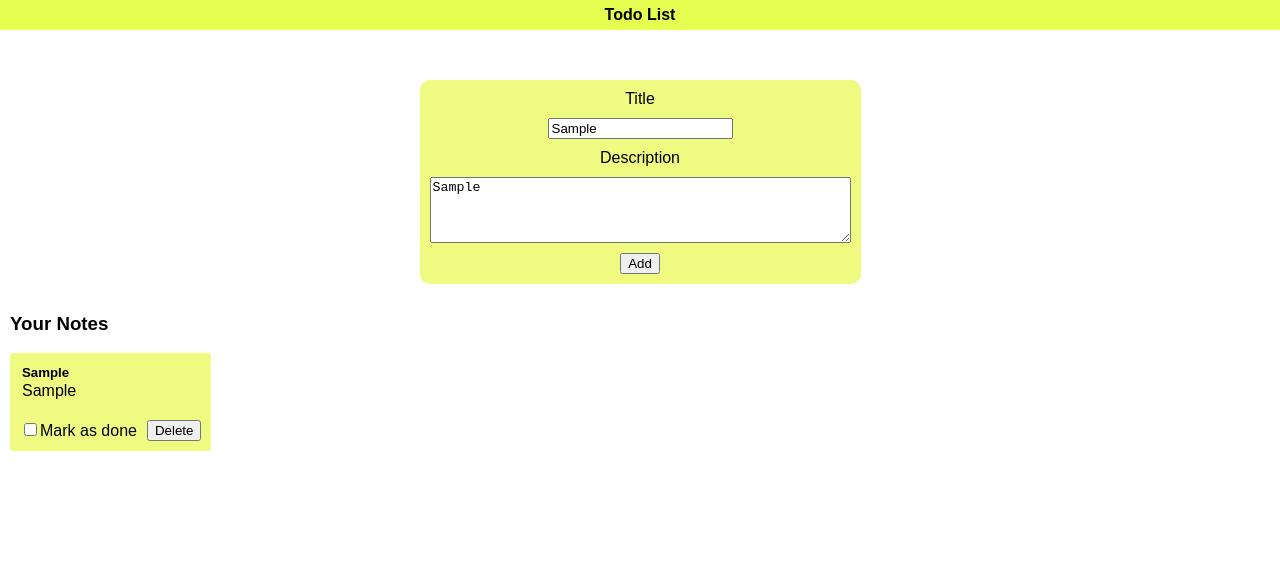
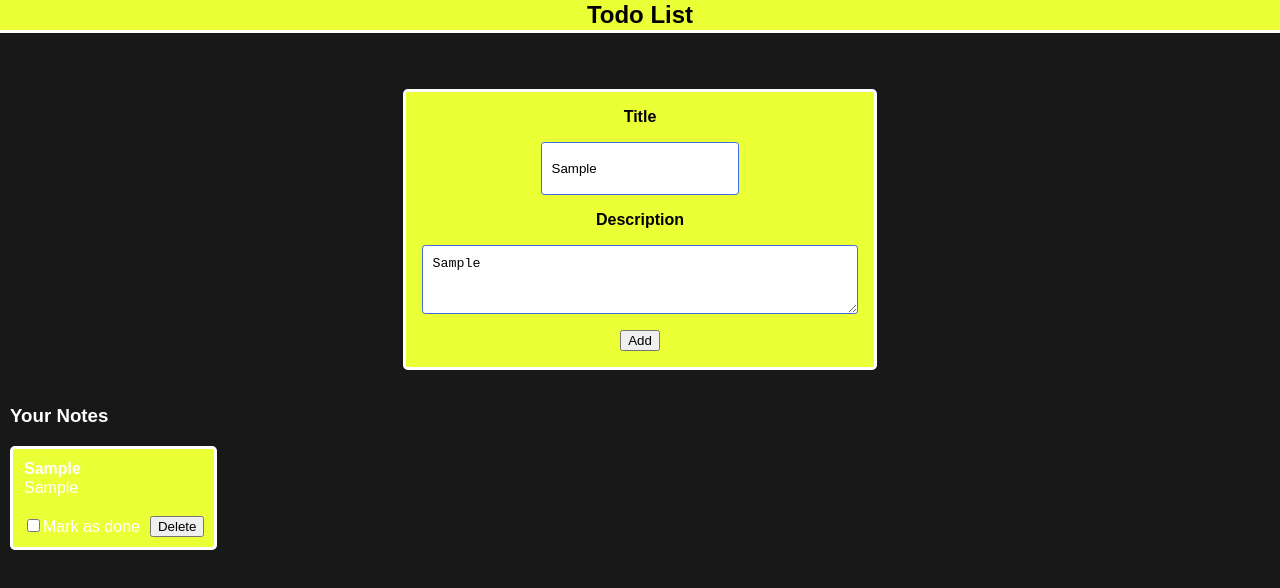
Before and after one commit to ritvikmathur1999/cat_angular_asg01, an Angular app: page / in a window 1280 px wide. Both pictures are taken after typing "Sample", "Sample" into the empty fields and a click on the button "Add". Shown: the top 588 px of the page. Built offline with nearby package versions, Linux system fonts and the light colour scheme.

Commit message:
style enhancements

```diff
--- a/src/app/app.component.css
+++ b/src/app/app.component.css
@@ -1,9 +1,11 @@
 .nav-bar{
   display: flex;
-  background-color: rgb(229, 255, 81);
+  background-color: rgb(235, 255, 55);
   margin-bottom: 40px;
+  font-size: 1.5rem;
   height: 30px;
   justify-content: center;
+  border-bottom: 3px solid white;
 }
 
 .nav-bar > *{
--- a/src/app/myComponents/add-todo/add-todo.component.css
+++ b/src/app/myComponents/add-todo/add-todo.component.css
@@ -1,25 +1,43 @@
-.add-items-main{
+.add-items-main {
   display: flex;
   flex-direction: column;
   /* background-color: black; */
   align-content: center;
-
 }
 
-.add-items{
+.add-items {
   display: flex;
   justify-self: center;
   align-self: center;
 }
 
-.add-items > *
+.add-items > * {
+  padding: 1rem;
+  font-weight: bold;
+  border-radius: 0.3rem;
+  background-color: rgb(235, 255, 55);
+  display: flex;
+  border: 0.2rem solid white;
+  flex-direction: column;
+  margin: 1rem;
+  gap: 1rem;
+  align-items: center;
+}
+
+.form-input{
+    border-radius: 0.2rem;
+    border-style: none;
+    border: 0.1rem solid royalblue;
+    height: 2rem;
+    padding: 0.6rem;
+
+}
+
+.form-input-desc
 {
-    padding: 10px;
-    border-radius: 10px;
-    background-color:rgb(238, 250, 128);
-    display: flex;
-    flex-direction: column;
-    margin: 10px;
-    gap: 10px;
-    align-items:center;
+    border-radius: 0.2rem;
+    border-style: none;
+    border: 0.1rem solid royalblue;
+    height: 3rem;
+    padding: 0.6rem;
 }
--- a/src/app/myComponents/add-todo/add-todo.component.html
+++ b/src/app/myComponents/add-todo/add-todo.component.html
@@ -5,7 +5,7 @@
         <input type="text" [(ngModel)]="title" class="form-input" name="title" aria-describedby="titleHelp"
             id="title">
         <label for="description" class="desc">Description</label>
-        <textarea rows="4" cols="50" type="text" [(ngModel)]="desc" class="form-input" name="desc" id="desc"></textarea>
+        <textarea rows="4" cols="50" type="text" [(ngModel)]="desc" class="form-input-desc" name="desc" id="desc"></textarea>
         <button type="submit" class="btnn">Add</button>
     </form>
 </div>
--- a/src/app/myComponents/todo-item/todo-item.component.css
+++ b/src/app/myComponents/todo-item/todo-item.component.css
@@ -1,16 +1,21 @@
 .card-main{
     display: flex;
     padding: 10px;
-    border-radius: 3px;
-    background-color:rgb(238, 250, 128);
-    justify-content: space-around;
+    border: 0.2rem solid white;
+    border-radius: 0.3rem;
+    background-color:rgb(235, 255, 55);
+    justify-content: space-between;
     width: auto;
+    height: auto;
 }
 
 h5,p{
-    margin: 2px;
+    margin: 1px;
     word-wrap:break-word;
     /* font-size:2vh; */
+}
+h5{
+    font-size: 1rem;
 }
 .inline-ops{
     display: flex;
--- a/src/app/myComponents/todos/todos.component.css
+++ b/src/app/myComponents/todos/todos.component.css
@@ -1,5 +1,9 @@
 .container{
     margin: 10px;
+}
+
+.container h3{
+    color: white;
 }
 .card-container{
     display: flex;
@@ -8,6 +12,8 @@
     height: auto;
     width: auto;
     flex-wrap:wrap;
+    color: white;
+    justify-content:space-between;
 }
 
 p{
--- a/src/styles.css
+++ b/src/styles.css
@@ -2,4 +2,5 @@
 body{
     margin: 0;
     font-family: sans-serif;
+    background-color: rgb(24, 24, 24);
 }
```
Also changed, not shown: 5 other files (tests, documents, lock files or other folders). Lines whose indentation alone changed are shown as unchanged.
